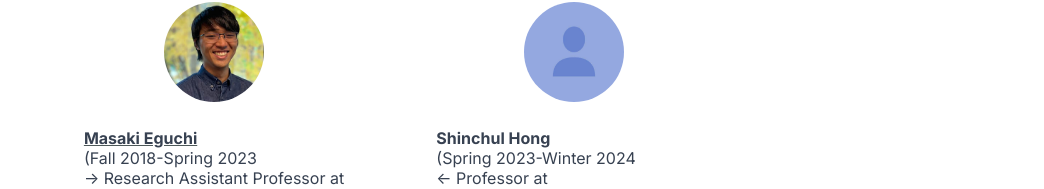
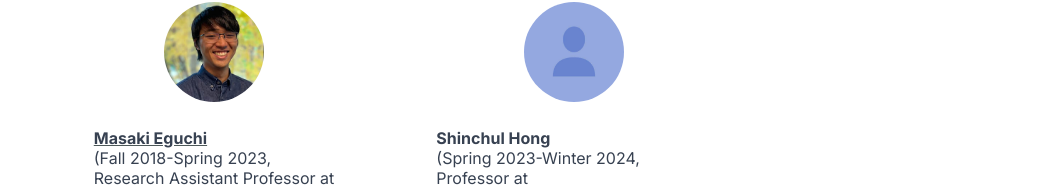
Before and after one commit to LCR-ADS-Lab/LCR-ADS-Home, a Jekyll site: the page built from docs/People.md, in a window 1280 px wide. Shown: the part 890-1079 px from the top of the page, without its empty margins (236-1280 px from the left). Built offline with Jekyll 4.4.1, drawn with Linux system fonts in a browser that asks for light colours.

```diff
--- a/docs/People.md
+++ b/docs/People.md
@@ -52,8 +52,8 @@ title: People
       </div>
       <p style="text-align: left;">
         <a href="https://masakieguchi.weebly.com/" target="_blank"><strong>Masaki Eguchi</strong></a><br>
-        (Fall 2018-Spring 2023<br>
-        → Research Assistant Professor at<br>
+        (Fall 2018-Spring 2023,<br>
+        Research Assistant Professor at<br>
         Waseda University)
       </p>
     </div>
@@ -67,8 +67,8 @@ title: People
       </div>
       <p style="text-align: left;">
         <strong>Shinchul Hong</strong><br>
-        (Spring 2023-Winter 2024<br>
-        ← Professor at<br>
+        (Spring 2023-Winter 2024,<br>
+        Professor at<br>
         Busan University of Foreign Studies)
       </p>
     </div>
```
